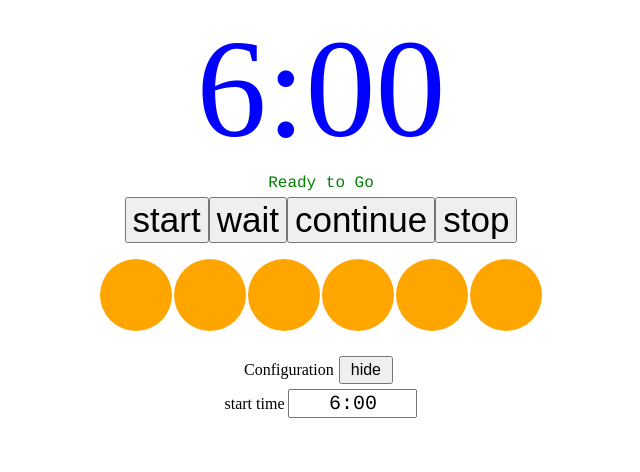
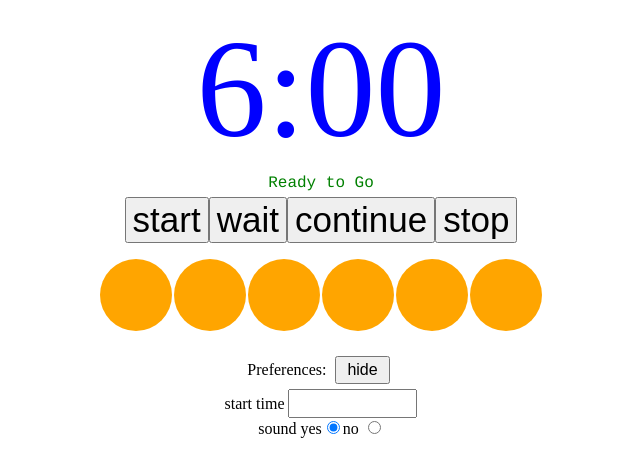
Before and after one commit to maartenvdp/stopwatch, a React (Create React App) app: page / in a window 1280 px wide. Shown: the top 472 px of the page, without its empty margins (319-959 px from the left). Built offline with nearby package versions, Linux system fonts and the light colour scheme.

Commit message:
show hide config in local storage

```diff
--- a/src/App.js
+++ b/src/App.js
@@ -5,7 +5,7 @@ import './watch.css';
 import Timer from './components/Timer'
 import { Knoppenbord } from './components/Knoppenbord'
 import { Statusline, Coins } from './components/Statusline'
-import Configuration from './components/Configuration'
+import Preferences from './components/Preferences'
 import Sound from './components/Sound'
 import Storage from './components/Storage'
 
@@ -19,8 +19,8 @@ class App extends React.Component {
             time: '6:00',
             starttime: '6:00',
             activebutton: '',
-            configuration: 'show',
-            sound: false
+            visible: 'yes',
+            sound: 'yes'
         };
 
         this.verwerkKlik = this.verwerkKlik.bind(this);
@@ -44,6 +44,12 @@ class App extends React.Component {
             this.setState({ starttime: document.getElementById("inittime").value });
             localStorage.setItem('initt', document.getElementById("inittime").value);
         }
+        // Configuration show
+        if (localStorage.getItem('showconfig')) {
+            let showconfig= localStorage.getItem('showconfig') === 'show'? 'yes':'no';
+            this.setState({ visible: showconfig});
+        }
+
     }
 
     verwerkKlik(e) { // from dashboard
@@ -76,18 +82,19 @@ class App extends React.Component {
         // this.setState({ statustext: status });
     }
 
-    verwerkVisibilitiyClick = (e) => { // from configuration, don't need to bind the handler in the constructor
+    verwerkVisibilitiyClick = (e) => { // from Preferences, don't need to bind the handler in the constructor
         // console.log(e.target);
-        // console.log(e.target.value);
+        console.log(e.target.value);
         if (e.target.value === 'show') {
-            this.setState({ configuration: 'show'});
+            this.setState({ visible: 'yes'});
 
         } else if(e.target.value === 'hide') {
-            this.setState({ configuration: 'hide'});
+            this.setState({ visible: 'no'});
 
         }
         this.setState({ activebutton: '' });
 
+        localStorage.setItem('showconfig', e.target.value);
 
 
     }
@@ -126,6 +133,26 @@ class App extends React.Component {
         }
     }
 
+    onSoundChange = (e) => { // from Preferences, don't need to bind the handler in the constructor
+    // console.log(e.target);
+    console.log('sound', e.target.value);
+    if (e.target.value === 'no') {
+        this.setState({ sound: 'no'});
+
+    } else  {
+        this.setState({ sound: 'yes'});
+
+    }
+
+
+    // this.setState({ activebutton: '' });
+
+
+
+}
+
+
+
     render() {
 
         return (
@@ -134,7 +161,7 @@ class App extends React.Component {
                 <Statusline time={this.state.time} activebutton={this.state.activebutton}  />
                 <Knoppenbord action={this.verwerkKlik} time={this.state.time} activebutton={this.state.activebutton} />
                 <Coins activebutton={this.state.activebutton} time={this.state.time} />
-                <Configuration configuration={this.state.configuration} starttime={this.state.starttime} action={this.changeStartTime} validate={this.validateTimeOnBlur} visibility={this.verwerkVisibilitiyClick} />
+                <Preferences preferences={this.state}  action={this.changeStartTime} validate={this.validateTimeOnBlur} visibility={this.verwerkVisibilitiyClick} onSoundChange={this.onSoundChange} />
                 <Sound activebutton={this.state.activebutton} time={this.state.time} sound={this.state.sound} />
                 <Storage starttime={this.state.starttime} />
             </div>
--- a/src/components/Configuration.js
+++ /dev/null
@@ -1,27 +0,0 @@
-import React from 'react';
-// import '../App.css';
-
-function Configuration(props) {
-    console.log(props);
-    let klass = "showconfiguration";
-    let buttonvalue = "show";
-    if (props.configuration === 'hide') {
-        klass = "hideconfiguration";
-        buttonvalue = 'show';
-    } else {
-        klass = "showconfiguration";
-        buttonvalue = 'hide';
-
-    }
-    return (
-        <div>
-            <span>Configuration</span><button id="visbutton" value={buttonvalue} onClick={props.visibility}>{buttonvalue}</button><br />
-            <div id="configuration" className={klass}>
-                start time <input size="10" id="inittime" type="text" value={props.starttime} onChange={props.action} onBlur={props.validate} ></input>
-            </div>
-        </div>
-    );
-
-}
-
-export default Configuration;
--- /dev/null
+++ b/src/components/Preferences.js
@@ -0,0 +1,30 @@
+import React from 'react';
+// import '../App.css';
+
+function Preferences(props) {
+    console.log('p',props);
+    let klass = "showconfiguration";
+    let buttonvalue = "show";
+    if (props.preferences.visible === 'no') {
+        klass = "hideconfiguration";
+        buttonvalue = 'show';
+    } else {
+        klass = "showconfiguration";
+        buttonvalue = 'hide';
+
+    }
+    return (
+        <div>
+            <span>Preferences: </span><button id="visbutton" value={buttonvalue} onClick={props.visibility}>{buttonvalue}</button><br />
+            <div id="configuration" className={klass}>
+                start time <input size="10" id="inittime" type="text" value={props.starttime} onChange={props.action} onBlur={props.validate} ></input>
+                <div><span>sound </span>yes<input name="sound" type="radio" value="yes" checked={props.preferences.sound === "yes"} onChange={props.onSoundChange} />
+                no <input name="sound" type="radio" value="no" checked={props.preferences.sound === "no"} onChange={props.onSoundChange} />
+                </div>
+            </div>
+        </div>
+    );
+
+}
+
+export default Preferences;
```
Also changed, not shown: src/components/Sound.js, 1 other file (tests, documents, lock files or other folders).
